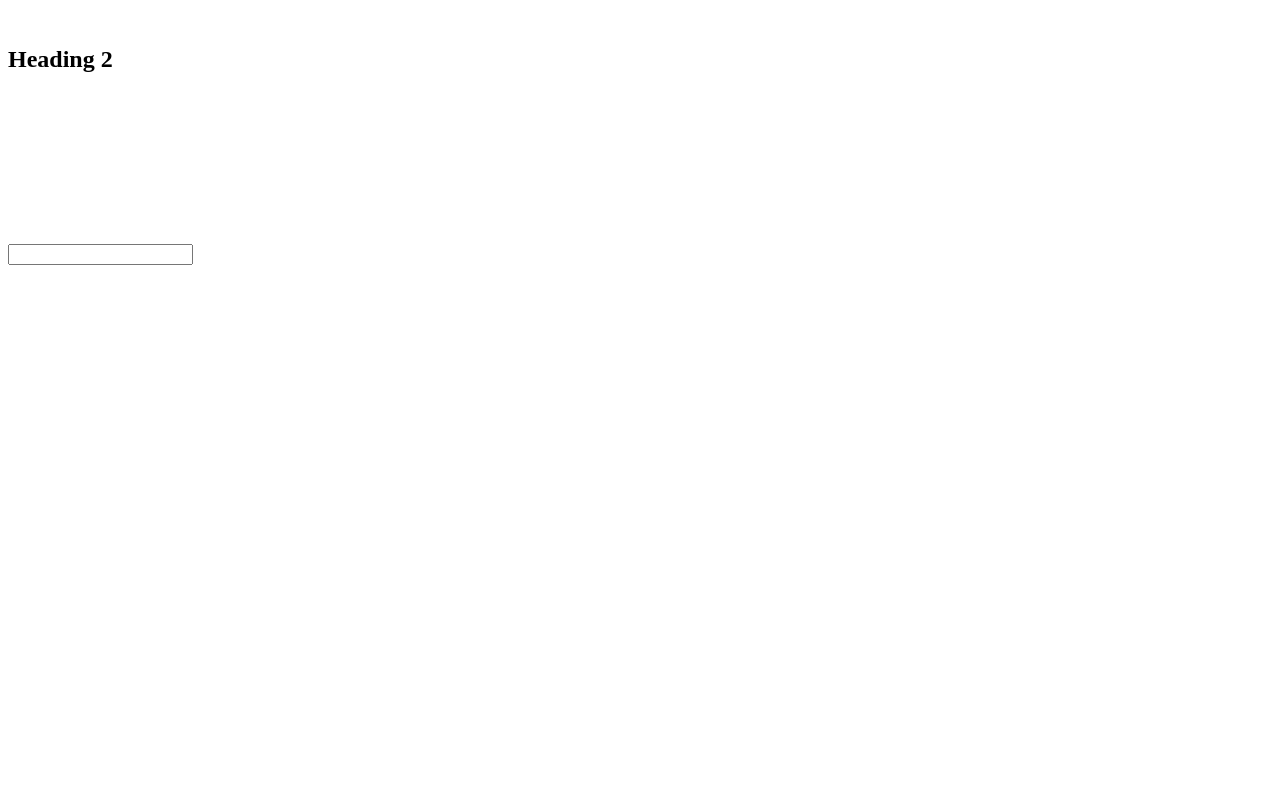
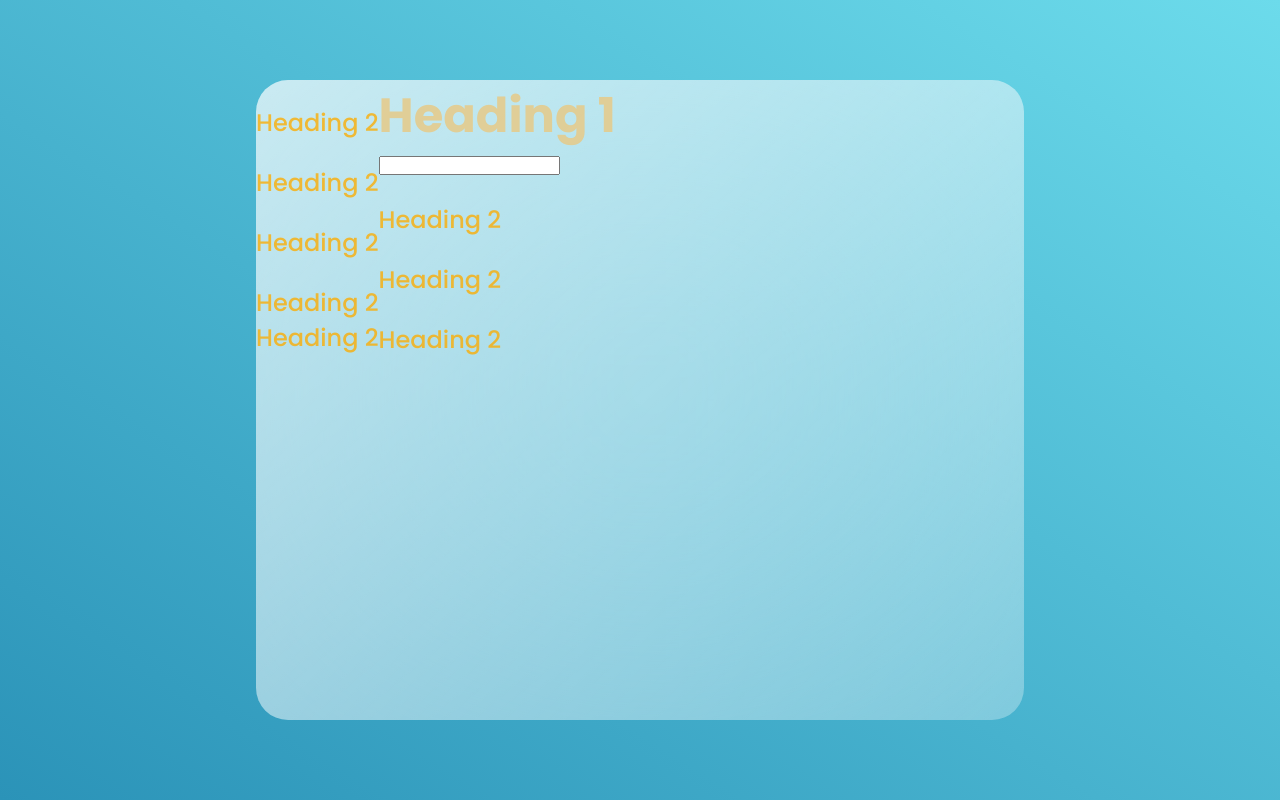
Before and after one commit to Patricia-Henry/Exploring, a plain HTML site: page index.html in a window 1280 px wide. Drawn offline with Linux system fonts and the light colour scheme.

Commit message:
changed colors in style sheet

```diff
--- a/CSS/style.css
+++ b/CSS/style.css
@@ -0,0 +1,49 @@
+* {
+    margin: 0;
+    padding: 0;
+    box-sizing: border-box;
+  }
+
+  h1 {
+    color: #e9c881;
+    font-weight: 600;
+    font-size: 3rem;
+    opacity: 0.8;
+  }
+
+  h2,
+  p {
+    color: #faad07;
+    font-weight: 500;
+    opacity: 0.8;
+  }
+
+  h3 {
+    color: #615e58;
+    font-weight: 600;
+    opacity: 0.8;
+  }
+
+  main {
+    font-family: "Poppins", sans-serif;
+    min-height: 100vh;
+    background: linear-gradient(to right top, #2b93b8, #6cdbeb);
+    display: flex;
+    align-items: center;
+    justify-content: center;
+  }
+
+  .pop {
+    background: white;
+    min-height: 80vh;
+    width: 60%;
+    background: linear-gradient(
+      to right bottom,
+      rgba(255, 255, 255, 0.7),
+      rgba(255, 255, 255, 0.3)
+    );
+    border-radius: 2rem;
+    z-index: 4;
+    backdrop-filter: blur(10rem);
+    display: flex;
+  }
--- a/index.html
+++ b/index.html
@@ -14,7 +14,7 @@
   </head>
   <body>
     <main>
-      <section class="section">
+      <section class="pop">
         <div class="dashboard">
           <div class="links">
             <div class="link">
@@ -23,32 +23,32 @@
             </div>
             <div class="link">
               <img src="#" alt="" />
-              <h2></h2>
+              <h2>Heading 2</h2>
             </div>
             <div class="link">
               <img src="#" alt="" />
-              <h2></h2>
+              <h2>Heading 2</h2>
             </div>
             <div class="link">
               <img src="#" alt="" />
-              <h2></h2>
+              <h2>Heading 2</h2>
             </div>
           </div>
           <div class="pro">
-            <h2></h2>
+            <h2>Heading 2</h2>
             <img src="#" alt="" />
           </div>
         </div>
         <div class="games">
           <div class="status">
-            <h1></h1>
+            <h1>Heading 1</h1>
             <input type="text" />
           </div>
           <div class="cards">
             <div class="card">
               <img src="#" alt="" />
               <div class="card-info">
-                <h2></h2>
+                <h2>Heading 2</h2>
                 <p></p>
                 <div class="progress"></div>
               </div>
@@ -57,7 +57,7 @@
             <div class="card">
               <img src="#" alt="" />
               <div class="card-info">
-                <h2></h2>
+                <h2>Heading 2</h2>
                 <p></p>
                 <div class="progress"></div>
               </div>
@@ -66,7 +66,7 @@
             <div class="card">
               <img src="#" alt="" />
               <div class="card-info">
-                <h2></h2>
+                <h2>Heading 2</h2>
                 <p></p>
                 <div class="progress"></div>
               </div>
```
